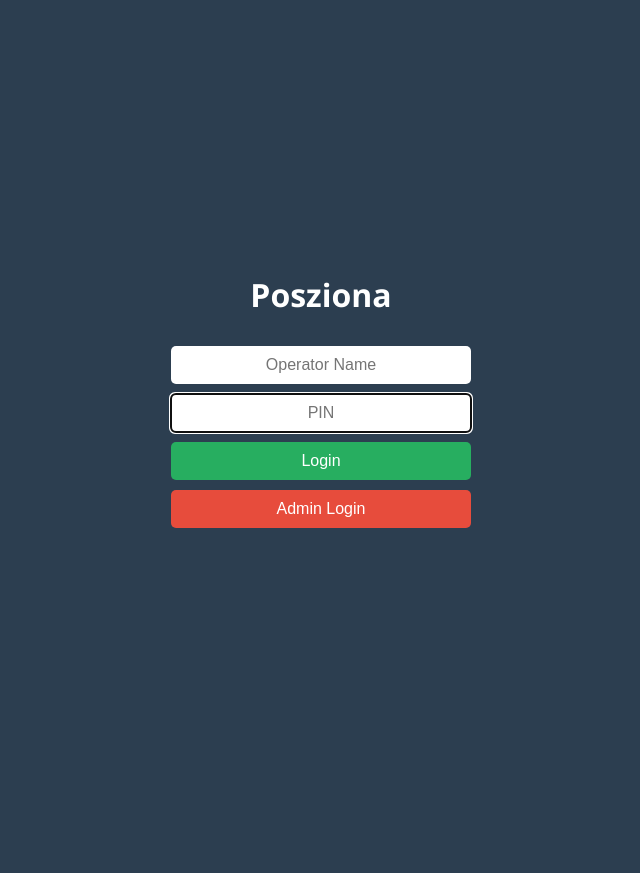
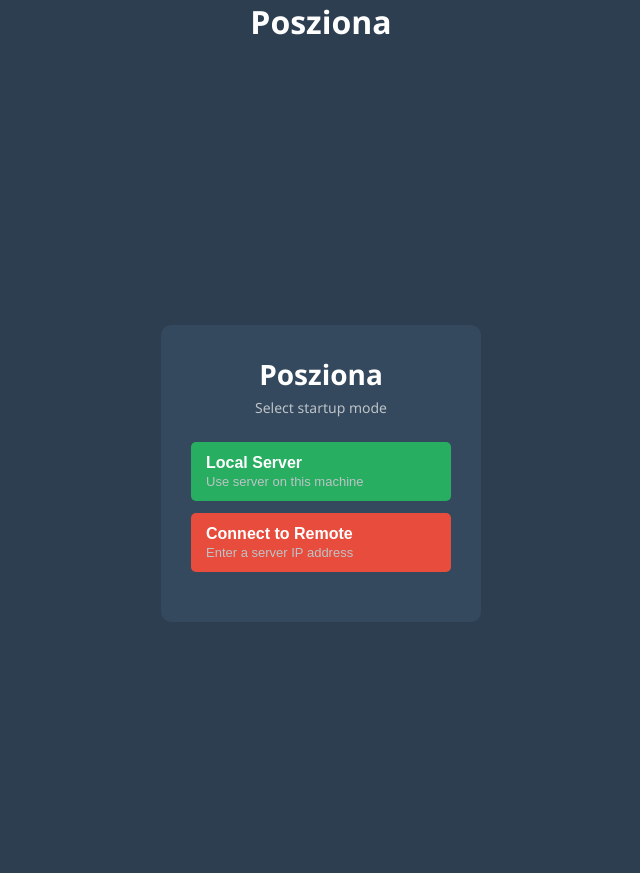
Before and after one commit to Ozard-02/POSziona, a Flask app: page / in a window 1280 px wide. Shown: the whole page, without its empty margins (319-959 px from the left). Before the commit the page ends 528 px from the top, so only its background shows below. Run offline with Flask 3, Linux system fonts and the light colour scheme; data comes from the database, SQL or seed files in the repository; data that the repository does not hold is empty; parts of the project's set-up code (start-up, migrations or seed data) failed here and were passed over.

Commit message:
Add in-GUI startup screen with mode + server IP selection
Replaces terminal-based mode selection with an in-GUI startup screen
that appears before login. Users can now choose between:

1. Local Server - uses the Flask server started on this machine
2. Connect to Remote - enter a server IP/URL to connect to

The startup screen supports translation (EN/IT) and all styling is
self-contained in the login flow. The server IP input is validated
and normalized to http:// before navigation.

No changes to main.py CLI flags - the interactive terminal prompt
in select_mode() remains as a fallback for CLI-first workflows,
but the GUI now handles mode selection natively when running
through pywebview.

```diff
--- a/app/ui/static/css/style.css
+++ b/app/ui/static/css/style.css
@@ -594,13 +594,16 @@ body {
     justify-content: flex-end;
 }
 
+/* ===== Hidden utility ===== */
+.hidden { display: none !important; }
+
 /* ===== Login Screen ===== */
 .login-screen {
     display: flex;
     flex-direction: column;
     align-items: center;
     justify-content: center;
-    height: 100vh;
+    min-height: 100vh;
     background: #2c3e50;
     color: white;
 }
@@ -630,6 +633,87 @@ body {
     padding: 10px 15px;
     font-size: 16px;
     flex: 1;
+}
+
+/* ===== Startup Screen ===== */
+.startup-screen {
+    display: flex;
+    flex-direction: column;
+    align-items: center;
+    justify-content: center;
+    min-height: 100vh;
+    background: #2c3e50;
+    color: white;
+}
+
+.startup-card {
+    background: #34495e;
+    border-radius: 10px;
+    padding: 30px;
+    text-align: center;
+    min-width: 320px;
+}
+
+.startup-card h2 {
+    font-size: 28px;
+    margin-bottom: 5px;
+}
+
+.startup-card p {
+    font-size: 14px;
+    color: #bdc3c7;
+    margin-bottom: 25px;
+}
+
+.mode-options {
+    display: flex;
+    flex-direction: column;
+    gap: 12px;
+    margin-bottom: 20px;
+}
+
+.mode-btn {
+    display: flex;
+    flex-direction: column;
+    align-items: flex-start;
+    padding: 12px 15px;
+    font-size: 16px;
+    text-align: left;
+    border-radius: 5px;
+}
+
+.mode-btn .mode-label {
+    font-weight: bold;
+    font-size: 16px;
+}
+
+.mode-btn .mode-desc {
+    font-size: 13px;
+    color: #bdc3c7;
+    margin-top: 2px;
+}
+
+.login-form-container {
+    display: flex;
+    flex-direction: column;
+    align-items: center;
+    width: 100%;
+}
+
+.remote-connect {
+    display: flex;
+    flex-direction: column;
+    gap: 10px;
+    width: 300px;
+    margin-top: 10px;
+}
+
+.remote-connect input {
+    padding: 10px;
+    font-size: 16px;
+    border: none;
+    border-radius: 5px;
+    text-align: center;
 }
 
 /* ===== Admin Panel ===== */
--- a/app/ui/static/js/translations.js
+++ b/app/ui/static/js/translations.js
@@ -108,6 +108,17 @@ const translations = {
         set_unavailable: 'Set Unavailable',
         enter_new_price: 'Enter new price:',
         enter_new_stock: 'Enter new stock count (leave blank for unlimited):',
+
+        // Startup screen
+        startup_title: 'Posziona',
+        startup_subtitle: 'Select startup mode',
+        mode_local: 'Local Server',
+        mode_local_desc: 'Use server on this machine',
+        mode_remote: 'Connect to Remote',
+        mode_remote_desc: 'Enter a server IP address',
+        server_ip_placeholder: '192.168.1.10:5000',
+        connect: 'Connect',
+        back: 'Back',
 
         // Auth
         login: 'Login',
@@ -249,6 +260,17 @@ const translations = {
         enter_new_price: 'Inserisci nuovo prezzo:',
         enter_new_stock: 'Inserisci nuova scorta (lascia vuoto per illimitato):',
 
+        // Startup screen
+        startup_title: 'Posziona',
+        startup_subtitle: 'Seleziona modalità di avvio',
+        mode_local: 'Server Locale',
+        mode_local_desc: 'Usa il server su questa macchina',
+        mode_remote: 'Connetti a Remoto',
+        mode_remote_desc: 'Inserisci un indirizzo IP del server',
+        server_ip_placeholder: '192.168.1.10:5000',
+        connect: 'Connetti',
+        back: 'Indietro',
+
         // Auth
         login: 'Accedi',
         admin_login: 'Accesso Admin',
@@ -310,6 +332,32 @@ function translateLoginPage() {
     var h1 = document.querySelector('.login-screen h1');
     if (h1) h1.textContent = 'Posziona';
 
+    // Startup screen
+    var startupTitle = document.getElementById('startup-title');
+    if (startupTitle) startupTitle.textContent = t('startup_title');
+
+    var startupSubtitle = document.getElementById('startup-subtitle');
+    if (startupSubtitle) startupSubtitle.textContent = t('startup_subtitle');
+
+    var modeLocalLabel = document.querySelector('#mode-local .mode-label');
+    if (modeLocalLabel) modeLocalLabel.textContent = t('mode_local');
+    var modeLocalDesc = document.querySelector('#mode-local .mode-desc');
+    if (modeLocalDesc) modeLocalDesc.textContent = t('mode_local_desc');
+
+    var modeRemoteLabel = document.querySelector('#mode-remote .mode-label');
+    if (modeRemoteLabel) modeRemoteLabel.textContent = t('mode_remote');
+    var modeRemoteDesc = document.querySelector('#mode-remote .mode-desc');
+    if (modeRemoteDesc) modeRemoteDesc.textContent = t('mode_remote_desc');
+
+    var serverInput = document.getElementById('server-input');
+    if (serverInput) serverInput.placeholder = t('server_ip_placeholder');
+
+    var connectBtn = document.getElementById('connect-btn');
+    if (connectBtn) connectBtn.textContent = t('connect');
+
+    var backBtn = document.getElementById('back-to-modes');
+    if (backBtn) backBtn.textContent = t('back');
+
     var loginBtn = document.getElementById('login-btn');
     if (loginBtn) loginBtn.textContent = t('login');
 
--- a/app/ui/templates/login.html
+++ b/app/ui/templates/login.html
@@ -5,11 +5,40 @@
 {% block content %}
 <div class="login-screen">
     <h1>Posziona</h1>
+
+    <!-- Startup screen: mode + server selection -->
+    <div id="startup-screen" class="startup-screen">
+        <div class="startup-card">
+            <h2 id="startup-title">Posziona</h2>
+            <p id="startup-subtitle">Select startup mode</p>
+
+            <div class="mode-options">
+                <button id="mode-local" class="btn-primary mode-btn">
+                    <span class="mode-label">Local Server</span>
+                    <span class="mode-desc">Use server on this machine</span>
+                </button>
+                <button id="mode-remote" class="btn-secondary mode-btn">
+                    <span class="mode-label">Connect to Remote</span>
+                    <span class="mode-desc">Enter a server IP address</span>
+                </button>
+            </div>
+
+            <div id="remote-connect" class="remote-connect hidden">
+                <input type="text" id="server-input" placeholder="192.168.1.10:5000" autocomplete="off">
+                <button id="connect-btn" class="btn-primary">Connect</button>
+                <button id="back-to-modes" class="btn-secondary">Back</button>
+            </div>
+        </div>
+    </div>
+
+    <!-- Login form (hidden until mode is chosen) -->
+    <div id="login-form-container" class="login-form-container hidden">
         <div class="login-form">
             <input type="text" id="operator-name" placeholder="Operator Name" autocomplete="off">
             <input type="password" id="pin-input" placeholder="PIN" maxlength="4" autocomplete="off">
             <button id="login-btn" class="btn-primary">Login</button>
             <button id="admin-login-btn" class="btn-secondary">Admin Login</button>
+        </div>
     </div>
 </div>
 {% endblock %}
@@ -18,22 +47,71 @@
 <script>
 document.addEventListener('DOMContentLoaded', function() {
     translateLoginPage();
-    const pinInput = document.getElementById('pin-input');
-    const loginBtn = document.getElementById('login-btn');
-    const adminBtn = document.getElementById('admin-login-btn');
 
-    // Auto-focus PIN input
+    var startupScreen = document.getElementById('startup-screen');
+    var loginFormContainer = document.getElementById('login-form-container');
+    var remoteConnect = document.getElementById('remote-connect');
+    var modeLocalBtn = document.getElementById('mode-local');
+    var modeRemoteBtn = document.getElementById('mode-remote');
+    var serverInput = document.getElementById('server-input');
+    var connectBtn = document.getElementById('connect-btn');
+    var backToModesBtn = document.getElementById('back-to-modes');
+
+    var pinInput = document.getElementById('pin-input');
+    var loginBtn = document.getElementById('login-btn');
+    var adminBtn = document.getElementById('admin-login-btn');
+
+    // Mode: Local Server — just show the login form
+    modeLocalBtn.addEventListener('click', function() {
+        startupScreen.classList.add('hidden');
+        loginFormContainer.classList.remove('hidden');
         pinInput.focus();
+    });
+
+    // Mode: Remote — show the server IP input
+    modeRemoteBtn.addEventListener('click', function() {
+        startupScreen.classList.add('hidden');
+        remoteConnect.classList.remove('hidden');
+        serverInput.focus();
+    });
+
+    // Back from remote screen to mode selection
+    backToModesBtn.addEventListener('click', function() {
+        remoteConnect.classList.add('hidden');
+        startupScreen.classList.remove('hidden');
+    });
+
+    // Connect to remote server
+    connectBtn.addEventListener('click', function() {
+        var input = serverInput.value.trim();
+        if (!input) {
+            alert('Please enter a server IP address');
+            serverInput.focus();
+            return;
+        }
+        // Normalize: prepend http:// if missing
+        if (!input.startsWith('http://') && !input.startsWith('https://')) {
+            input = 'http://' + input;
+        }
+        input = input.replace(/\/+$/, '') + '/';
+        // Navigate to the remote server
+        window.location.href = input;
+    });
+
+    // Allow Enter key on server input
+    serverInput.addEventListener('keypress', function(e) {
+        if (e.key === 'Enter') connectBtn.click();
+    });
 
     function attemptLogin(isAdmin) {
-        const pin = pinInput.value.trim();
+        var pin = pinInput.value.trim();
         if (!pin || pin.length < 4) {
             alert('Please enter a 4-digit PIN');
             pinInput.focus();
             return;
         }
 
-        fetch(`/api/auth/login${isAdmin ? '/admin' : ''}?db=default`, {
+        fetch('/api/auth/login' + (isAdmin ? '/admin' : '') + '?db=default', {
             method: 'POST',
             headers: {'Content-Type': 'application/json'},
             body: JSON.stringify({pin: pin})
```
Lines whose indentation alone changed are shown as unchanged.
